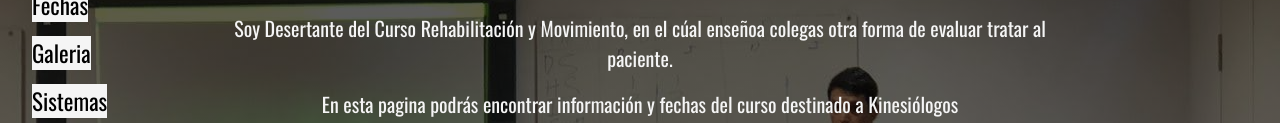
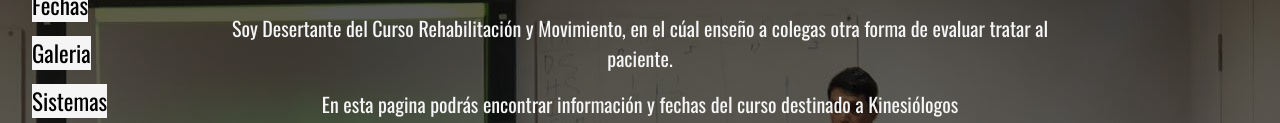
Before and after one commit to fernandocarballo88/proyectoRYF, a plain HTML site: page index.html in a window 1280 px wide. Shown: the part 191-314 px from the top of the page. Drawn offline with nearby package versions, Linux system fonts and the light colour scheme.

Commit message:
mod7 trabajoFinal

```diff
--- a/index.html
+++ b/index.html
@@ -68,7 +68,7 @@
 
 
                     <p>Mi nombre es Fernando Carballo, soy Licenciado en Kinesiología y Fisiatría. Soy de Argentina, me especializo en Rehabilitacion Deportiva y Evaluaciones Funcionales.</p>
-                    <p>Soy Desertante del Curso Rehabilitación y Movimiento, en el cúal enseñoa colegas otra forma de evaluar tratar al paciente.</p>
+                    <p>Soy Desertante del Curso Rehabilitación y Movimiento, en el cúal enseño a colegas otra forma de evaluar tratar al paciente.</p>
                     <p>En esta pagina podrás encontrar información y fechas del curso destinado a Kinesiólogos</p>
                     <img src="./assets/img/IMG_20200703_140125311_BURST000_COVER_TOP (1).jpg" width="40%" alt="foto mia">
                     <section class="fuente20px">
```
